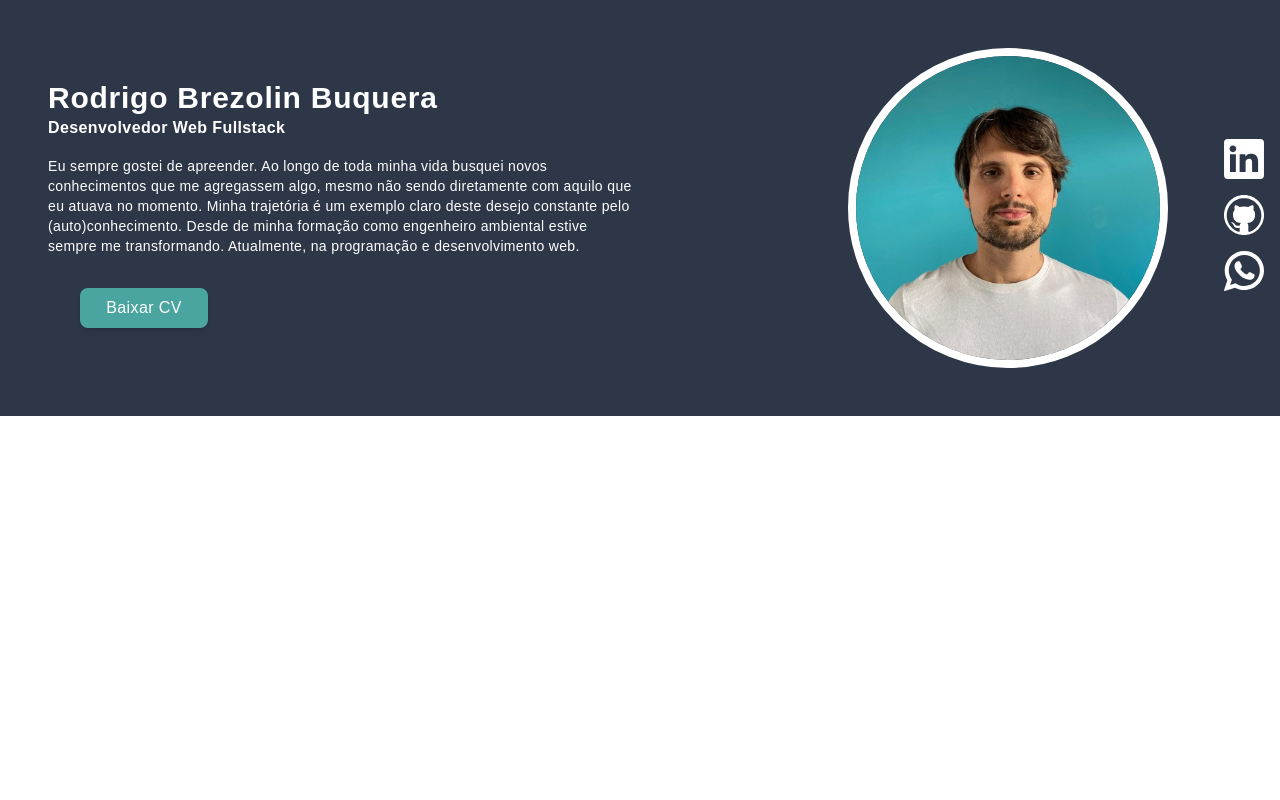
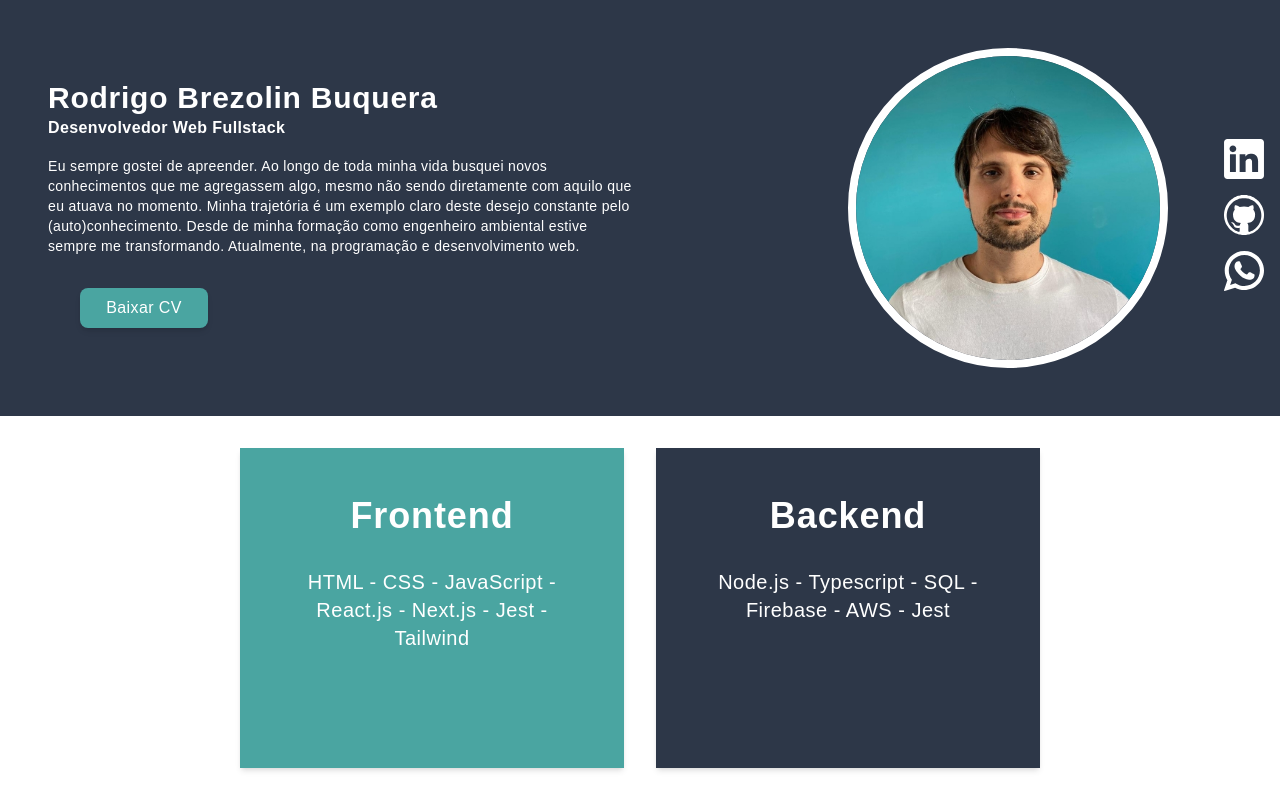
Before and after one commit to Rodrigo-Brezolin-Buquera/Portfolio, a Next.js app: page / in a window 1280 px wide. Built offline with nearby package versions, Linux system fonts and the light colour scheme.

Commit message:
tecnologias

```diff
--- a/src/app/page.tsx
+++ b/src/app/page.tsx
@@ -1,6 +1,7 @@
 "use client";
 
-import PersonalDetails from "@/secions/pesonalDetails";
+import PersonalDetails from "@/sections/pesonalDetails";
+import Technologies from "@/sections/technologies";
 
 
 export default function Home() {
@@ -8,6 +9,7 @@ export default function Home() {
   return (
     <main className="flex min-h-screen flex-col w-screen bg-white text-white">
       <PersonalDetails/>
+      <Technologies/>
     </main>
   );
 }
--- /dev/null
+++ b/src/global/ptTexts.tsx
@@ -0,0 +1,18 @@
+export const frontendTechs = [
+    "HTML",
+    "CSS",
+    "JavaScript",
+    "React.js",
+    "Next.js",
+    "Jest",
+    "Tailwind",
+  ];
+
+  export const backendTechs = [
+    "Node.js",
+    "Typescript",
+    "SQL",
+    "Firebase",
+    "AWS",
+    "Jest"
+  ];
--- /dev/null
+++ b/src/sections/technologies/TechList.tsx
@@ -0,0 +1,20 @@
+interface TechListProps {
+  list: string[];
+  area: string;
+  color: string;
+}
+
+const TechList = ({ list, area, color }: TechListProps) => {
+  const formattedList = list.join(" - ");
+
+  return (
+    <article
+      className={`flex flex-col items-center p-12 w-96 h-80 shadow-md ${color}`}
+    >
+      <p className="font-bold text-4xl tracking-wide pb-8 ">{area}</p>
+      <p className="text-xl text-center tracking-wide">{formattedList}</p>
+    </article>
+  );
+};
+
+export default TechList;
--- /dev/null
+++ b/src/sections/technologies/index.tsx
@@ -0,0 +1,13 @@
+import { backendTechs, frontendTechs } from "@/global/ptTexts";
+import TechList from "./TechList";
+
+const Technologies = () => {
+  return (
+    <section className="flex w-full justify-center gap-8 p-8 relative">
+      <TechList area="Frontend" color="bg-cyan" list={frontendTechs} />
+      <TechList area="Backend" color="bg-gray-dark" list={backendTechs} />
+    </section>
+  );
+};
+
+export default Technologies;
```
Also changed, not shown: src/sections/pesonalDetails/DescriptionText.tsx (renamed from src/secions/pesonalDetails/DescriptionText.tsx), src/sections/pesonalDetails/ProfilePicture.tsx (renamed from src/secions/pesonalDetails/ProfilePicture.tsx), src/sections/pesonalDetails/SocialMedia.tsx (renamed from src/secions/pesonalDetails/SocialMedia.tsx), src/sections/pesonalDetails/index.tsx (renamed from src/secions/pesonalDetails/index.tsx).
